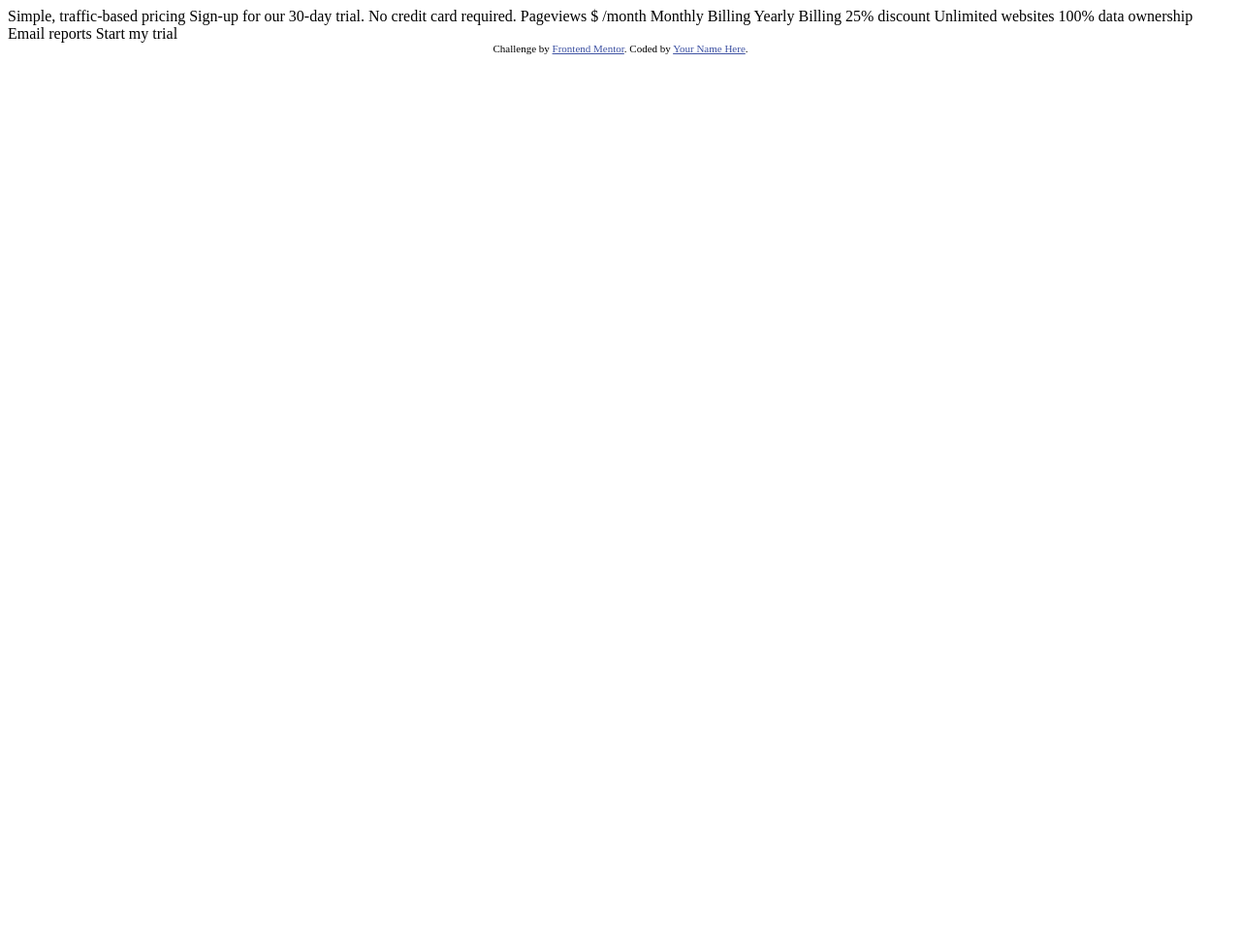
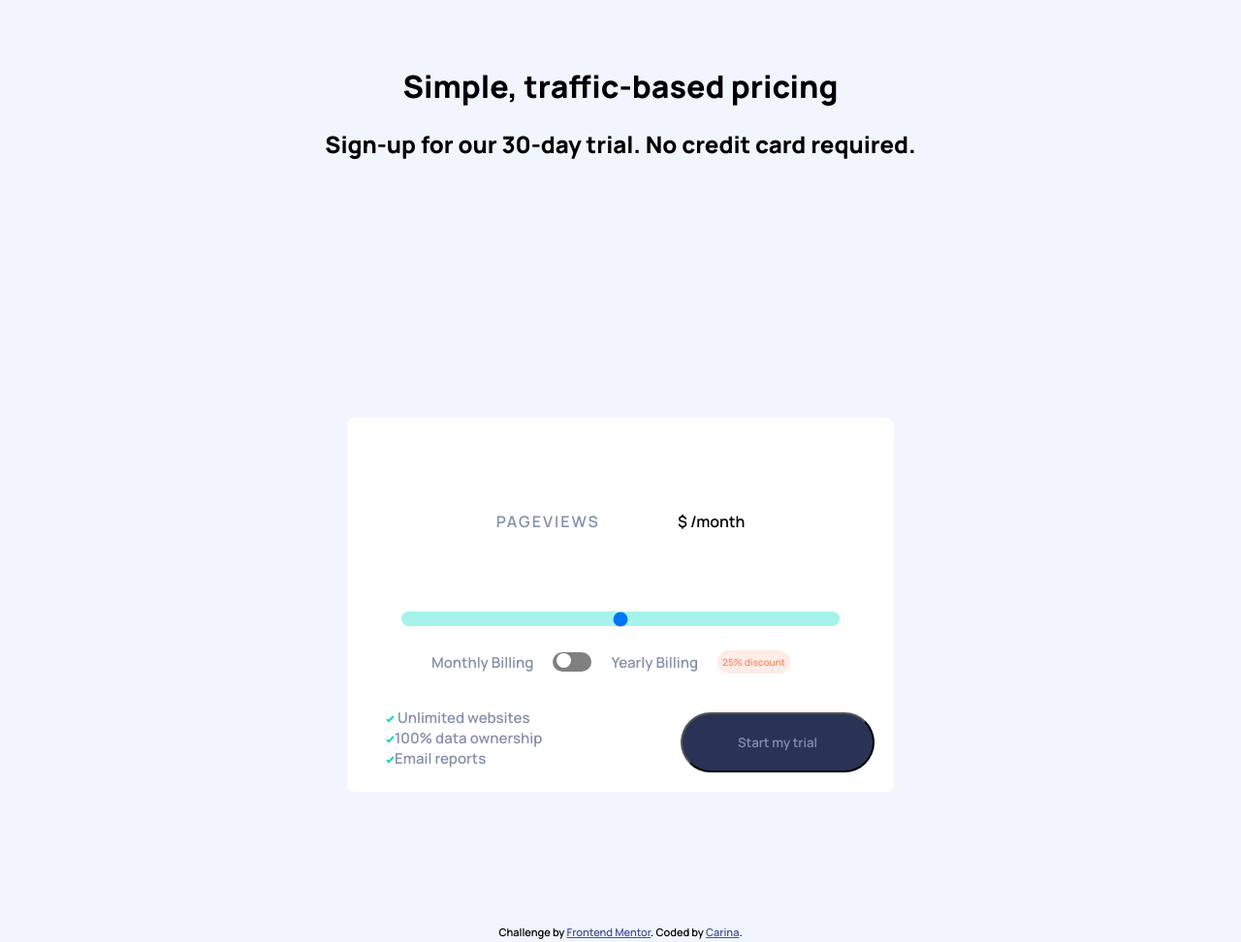
Before and after one commit to ArgoNavis1763/pricingslider, a plain HTML site: page index.html in a window 1280 px wide. Shown: the whole page at 97% size. Before the commit the page ends 800 px from the top, so only its background shows below. Drawn offline with Linux system fonts and the light colour scheme.

Commit message:
start of interactive slider

```diff
--- a/index.html
+++ b/index.html
@@ -1,39 +1,73 @@
 <!DOCTYPE html>
 <html lang="en">
   <head>
-  <meta charset="UTF-8">
-  <meta name="viewport" content="width=device-width, initial-scale=1.0"> <!-- displays site properly based on user's device -->
-
-  <link rel="icon" type="image/png" sizes="32x32" href="./images/favicon-32x32.png">
+    <meta charset="UTF-8" />
+    <meta name="viewport" content="width=device-width, initial-scale=1.0" />
+    <link href="style.css" rel="stylesheet" />
+    <link
+      href="https://fonts.googleapis.com/css2?family=Inter&family=Manrope:wght@600;800&display=swap"
+      rel="stylesheet"
+    />
 
     <title>Frontend Mentor | Interactive pricing component</title>
 
     <!-- Feel free to remove these styles or customise in your own stylesheet 👍 -->
     <style>
-    .attribution { font-size: 11px; text-align: center; }
-    .attribution a { color: hsl(228, 45%, 44%); }
+      .attribution {
+        font-size: 11px;
+        text-align: center;
+      }
+      .attribution a {
+        color: hsl(228, 45%, 44%);
+      }
     </style>
   </head>
   <body>
+    <div class="header">
+      <h1>Simple, traffic-based pricing</h1>
+      <h2>Sign-up for our 30-day trial. No credit card required.</h2>
+    </div>
+    <div class="container">
+      <div class="changes">
+        <div class="pageviews"><p id="pageviews"></p>Pageviews</div>
+        <div class="returns"><p id="returns"></p>$ /month</div>
+      </div>
+      <div class="slidecontainer">
+        <input
+          type="range"
+          min="1"
+          max="5"
+          step="1"
+          class="slider"
+          id="rangeSlider"
+        />
+      </div>
+      <div class="billing">
+        Monthly Billing
+        <label class="switch">
+          <input type="checkbox" />
+          <span class="toggle round"></span>
+        </label>
+        Yearly Billing
+        <div class="discount">25% discount</div>
+      </div>
+      <div class="trial-list">
+        <ul class="list">
+          <li><img src="/images/icon-check.svg" /> Unlimited websites</li>
+          <li><img src="/images/icon-check.svg" />100% data ownership</li>
+          <li><img src="/images/icon-check.svg" />Email reports</li>
+        </ul>
 
-  Simple, traffic-based pricing
-  Sign-up for our 30-day trial. No credit card required.
-
-  Pageviews
-  $ /month
-
-  Monthly Billing
-  Yearly Billing 25% discount
-
-  Unlimited websites
-  100% data ownership
-  Email reports
-
-  Start my trial
+        <button type="button" id="trial" class="trial">Start my trial</div>
+      </div>
+    </div>
 
     <div class="attribution">
-    Challenge by <a href="https://www.frontendmentor.io?ref=challenge" target="_blank">Frontend Mentor</a>.
-    Coded by <a href="#">Your Name Here</a>.
+      Challenge by
+      <a href="https://www.frontendmentor.io?ref=challenge" target="_blank"
+        >Frontend Mentor</a
+      >. Coded by <a href="#">Carina</a>.
     </div>
+    <script src="index.js"></script>
   </body>
 </html>
--- /dev/null
+++ b/index.js
@@ -0,0 +1,28 @@
+const slider = document.getElementById("rangeSlider");
+
+slider.addEventListener("change", (event) =>
+{ const sliderValue = event.target.value;
+    const pageViewsElement = document.getElementById("pageviews");
+
+    let pageviews;
+
+    if (sliderValue === 1) {
+         pageviews = "10k";
+    }
+    else if (sliderValue === 2) {
+         pageviews = "50k";
+    }
+    else if (sliderValue === 3) {
+         pageviews = "100k";
+    }
+    else if (sliderValue === 4) {
+         pageviews = "500k";
+    }
+    else if (sliderValue === 5) {
+     pageviews = "1M";
+    }
+    console.log(pageviews)
+    pageViewsElement.innerText = pageviews;
+
+
+});
--- /dev/null
+++ b/style.css
@@ -0,0 +1,151 @@
+body {
+  font-family: Manrope;
+  background-color: #f1f5fe;
+}
+
+.header {
+  text-align: center;
+  margin-top: 67px;
+}
+
+h1 h2 {
+  font-weight: 800;
+}
+
+.container {
+  text-align: center;
+  background-color: white;
+  margin-top: 266px;
+  margin-left: 350px;
+  margin-right: 350px;
+  margin-bottom: 137px;
+  border-radius: 8px;
+}
+
+.pageviews {
+  color: hsl(225, 20%, 60%);
+  margin: 40px;
+  text-transform: uppercase;
+  letter-spacing: 2px;
+}
+
+.returns {
+  margin: 40px;
+}
+
+.slider {
+  width: 80%;
+  -webkit-appearance: none;
+  background: hsl(174, 77%, 80%);
+  border-radius: 8px;
+  height: 15px;
+}
+
+.billing {
+  display: flex;
+  flex-direction: row;
+  justify-content: center;
+  align-items: center;
+  color: hsl(225, 20%, 60%);
+  font-size: 15px;
+}
+
+.discount {
+  font-size: 10px;
+  background-color: hsl(14, 92%, 95%);
+  color: hsl(15, 100%, 70%);
+  margin: 20px;
+  border-radius: 15px;
+  padding: 5px;
+}
+
+.switch {
+  position: relative;
+  display: inline-block;
+  width: 40px;
+  height: 20px;
+  margin: 20px;
+}
+
+/* Hide default HTML checkbox */
+.switch input {
+  opacity: 0;
+  width: 0;
+  height: 0;
+}
+
+.toggle {
+  position: absolute;
+  cursor: pointer;
+  top: 0;
+  left: 0;
+  right: 0;
+  bottom: 0;
+  background-color: grey;
+  -webkit-transition: 0.4s;
+  transition: 0.4s;
+}
+
+.toggle:before {
+  position: absolute;
+  content: "";
+  height: 15px;
+  width: 15px;
+  left: 4px;
+  bottom: 4px;
+  background-color: white;
+  -webkit-transition: 0.4s;
+  transition: 0.4s;
+}
+
+input:checked + .toggle {
+  background-color: grey;
+}
+
+input:focus + .toggle {
+  box-shadow: 0 0 1px grey;
+}
+
+input:checked + .toggle:before {
+  -webkit-transform: translateX(26px);
+  -ms-transform: translateX(26px);
+  transform: translateX(26px);
+}
+
+.toggle.round {
+  border-radius: 34px;
+}
+
+.toggle.round:before {
+  border-radius: 50%;
+}
+.list {
+  list-style: none;
+  color: hsl(225, 20%, 60%);
+  text-align: left;
+  font-size: 15px;
+}
+
+.changes {
+  display: flex;
+  flex-direction: row;
+  justify-content: center;
+  padding: 40px;
+}
+
+.trial-list {
+  display: flex;
+  flex-direction: row;
+  justify-content: space-between;
+}
+
+.trial {
+  background-color: hsl(227, 35%, 25%);
+  color: hsl(225, 20%, 60%);
+  height: fit-content;
+  width: 200px;
+  padding: 20px;
+  margin: 20px;
+  border-radius: 50px;
+  font-family: Manrope;
+}
```
Lines whose indentation alone changed are shown as unchanged.
